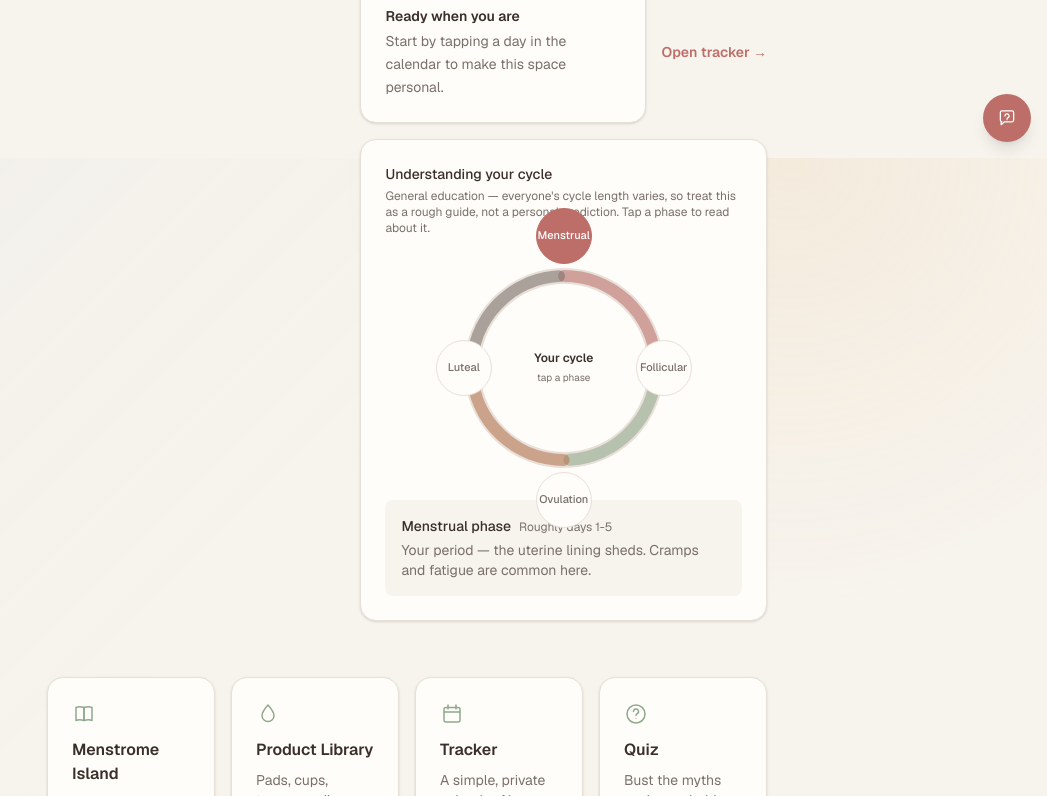
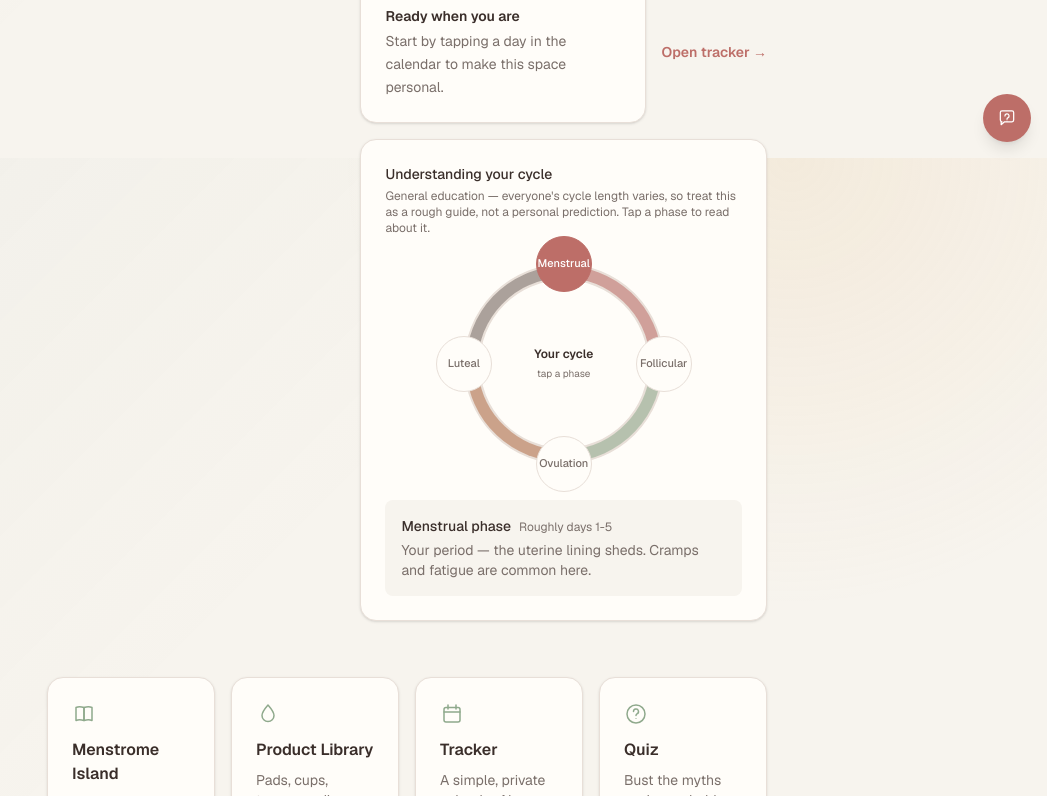
Before and after one commit to Chlabc/Catalyst-2026, a Next.js app: page / in a window 1280 px wide. Shown: the part 642-1438 px from the top of the page, without its empty margins (233-1280 px from the left). Built offline with nearby package versions, Linux system fonts and the light colour scheme.

Commit message:
Add padding around phase wheel so labels don't clip at the card edge

```diff
--- a/src/components/tracker/CyclePhaseWheel.tsx
+++ b/src/components/tracker/CyclePhaseWheel.tsx
@@ -21,6 +21,7 @@ const COLORS = [
 ];
 
 const SIZE = 200;
+const LABEL_SPACE = 28;
 const STROKE = 16;
 const RADIUS = (SIZE - STROKE) / 2;
 const CIRCUMFERENCE = 2 * Math.PI * RADIUS;
@@ -42,7 +43,19 @@ export function CyclePhaseWheel({
 
   return (
     <div>
-      <div className="relative mx-auto py-8" style={{ width: SIZE }}>
+      <div
+        className="relative mx-auto"
+        style={{ width: SIZE + LABEL_SPACE * 2, height: SIZE + LABEL_SPACE * 2 }}
+      >
+        <div
+          className="absolute"
+          style={{
+            width: SIZE,
+            height: SIZE,
+            top: LABEL_SPACE,
+            left: LABEL_SPACE,
+          }}
+        >
           <svg width={SIZE} height={SIZE} className="-rotate-90">
             <circle
               cx={SIZE / 2}
@@ -94,8 +107,9 @@ export function CyclePhaseWheel({
             </button>
           ))}
         </div>
+      </div>
 
-      <div className="rounded-lg bg-background p-4">
+      <div className="mt-2 rounded-lg bg-background p-4">
         <p className="text-sm font-medium text-foreground">
           {selectedPhase.name}
           {selectedPhase.name === activePhaseName && (
```
Lines whose indentation alone changed are shown as unchanged.
